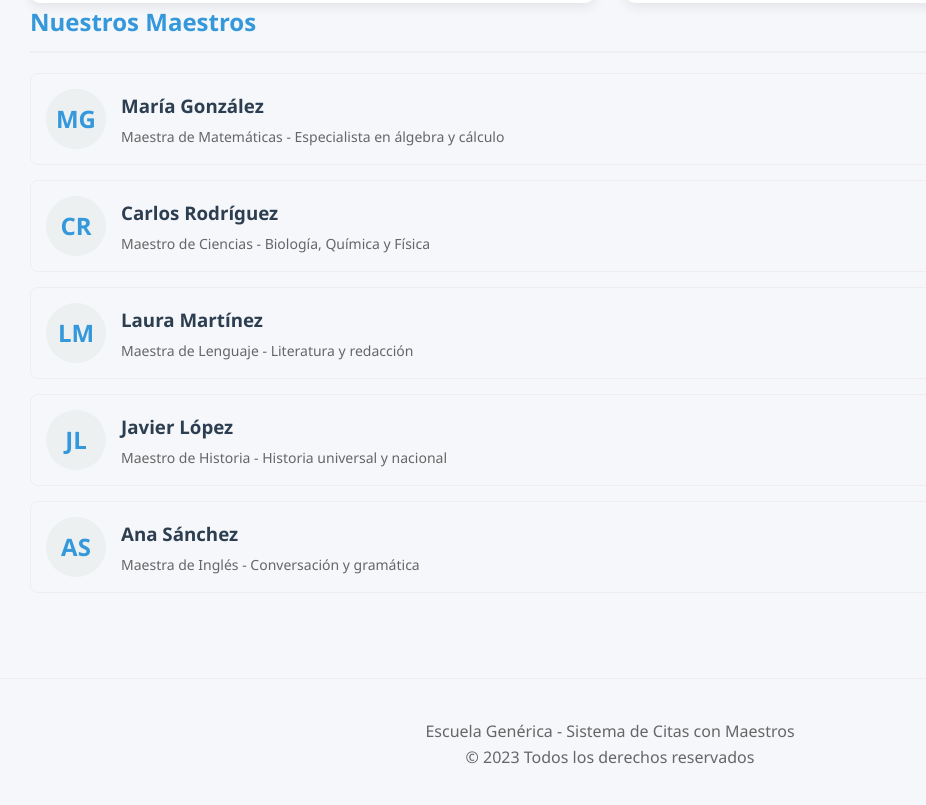
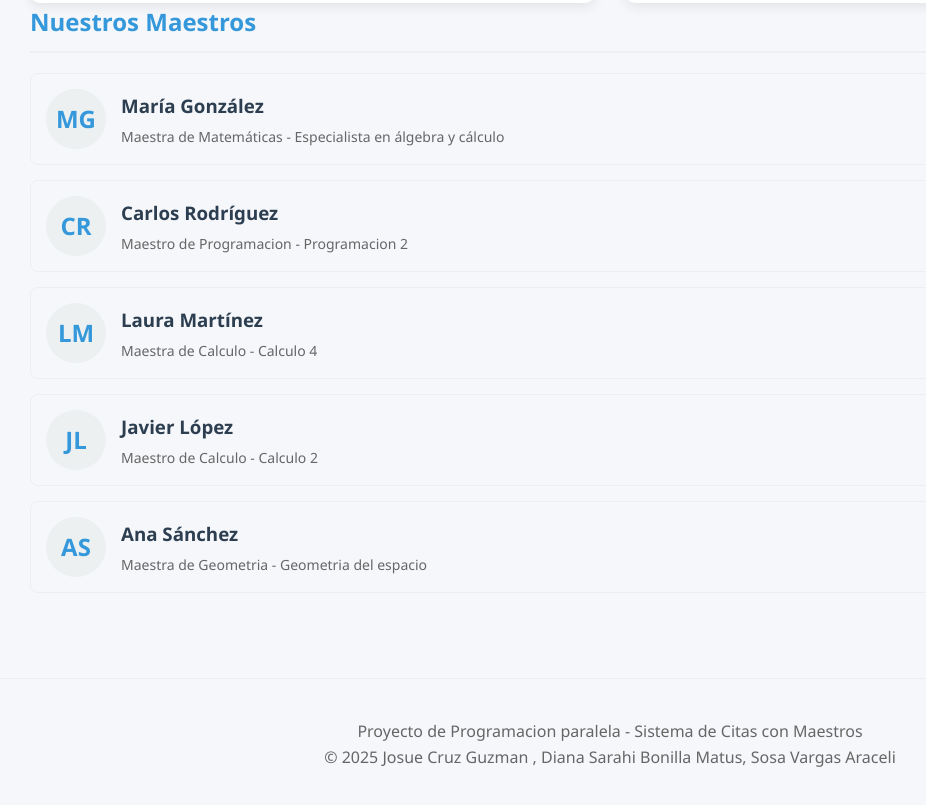
Before and after one commit to Jos-dk/Jos-dk.github.io, a plain HTML site: page index.html in a window 1280 px wide. Shown: the part 1003-1808 px from the top of the page, without its empty margins (30-956 px from the left). Drawn offline with Linux system fonts and the light colour scheme.

Commit message:
Update index.html

```diff
--- a/index.html
+++ b/index.html
@@ -255,10 +255,10 @@
                         <select id="teacher" required>
                             <option value="">-- Selecciona un maestro --</option>
                             <option value="1">María González - Matemáticas</option>
-                            <option value="2">Carlos Rodríguez - Ciencias</option>
-                            <option value="3">Laura Martínez - Lenguaje</option>
-                            <option value="4">Javier López - Historia</option>
-                            <option value="5">Ana Sánchez - Inglés</option>
+                            <option value="2">Carlos Rodríguez - Programacion 2</option>
+                            <option value="3">Laura Martínez - Calculo 2 </option>
+                            <option value="4">Javier López - Calculo </option>
+                            <option value="5">Ana Sánchez - Geometria </option>
                         </select>
                     </div>
 
@@ -309,7 +309,7 @@
                 <div class="teacher-avatar">CR</div>
                 <div class="teacher-info">
                     <h3>Carlos Rodríguez</h3>
-                    <p>Maestro de Ciencias - Biología, Química y Física</p>
+                    <p>Maestro de Programacion  - Programacion 2 </p>
                 </div>
             </div>
 
@@ -317,7 +317,7 @@
                 <div class="teacher-avatar">LM</div>
                 <div class="teacher-info">
                     <h3>Laura Martínez</h3>
-                    <p>Maestra de Lenguaje - Literatura y redacción</p>
+                    <p>Maestra de Calculo - Calculo 4</p>
                 </div>
             </div>
 
@@ -325,7 +325,7 @@
                 <div class="teacher-avatar">JL</div>
                 <div class="teacher-info">
                     <h3>Javier López</h3>
-                    <p>Maestro de Historia - Historia universal y nacional</p>
+                    <p>Maestro de Calculo - Calculo 2 </p>
                 </div>
             </div>
 
@@ -333,7 +333,7 @@
                 <div class="teacher-avatar">AS</div>
                 <div class="teacher-info">
                     <h3>Ana Sánchez</h3>
-                    <p>Maestra de Inglés - Conversación y gramática</p>
+                    <p>Maestra de Geometria  - Geometria del espacio </p>
                 </div>
             </div>
         </section>
@@ -341,8 +341,8 @@
 
     <footer>
         <div class="container">
-            <p>Escuela Genérica - Sistema de Citas con Maestros</p>
-            <p>© 2023 Todos los derechos reservados</p>
+            <p>Proyecto de Programacion paralela  - Sistema de Citas con Maestros</p>
+            <p>© 2025 Josue Cruz Guzman , Diana Sarahi Bonilla Matus, Sosa Vargas Araceli</p>
         </div>
     </footer>
 
@@ -463,4 +463,5 @@
         });
     </script>
 </body>
+
 </html>
```
